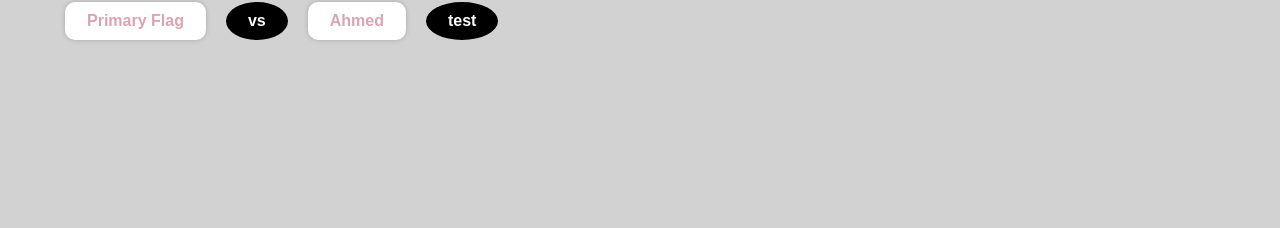
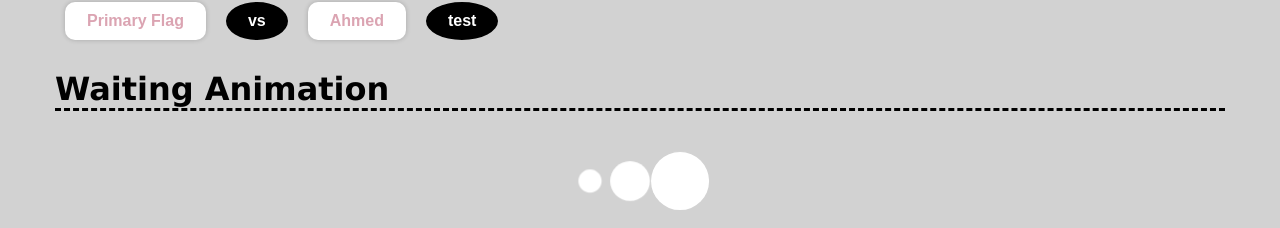
Before and after one commit to Chawki-Mbarki/Challenger-s-League, a React (Create React App) app in the folder client/: page /TestArea in a window 1280 px wide. Shown: the part 1160-1388 px from the top of the page. Before the commit the page ends 1210 px from the top, so only its background shows below. Built offline with nearby package versions, Linux system fonts and the light colour scheme; no server answers.

Commit message:
Client: Added the waiting animation to the Test Area

```diff
--- a/client/src/views/TestArea/TestArea.jsx
+++ b/client/src/views/TestArea/TestArea.jsx
@@ -1,5 +1,5 @@
 import React from "react";
-import { ProgressCircle, Btn, Input, Paragraph, Flag } from "../../components";
+import { ProgressCircle, Btn, Input, Paragraph, Flag, Waiting} from "../../components";
 import { Navbar } from "../../Containers";
 import Styles from './TestArea.module.css'
 
@@ -30,17 +30,22 @@ const TestArea = () => {
           <h2>Navigation Bar</h2>
           <Navbar />
         </div>
-        <h2>Progress Circle</h2>
         <div >
+          <h2>Progress Circle</h2>
           <ProgressCircle progress={70} text="Progress" />
         </div>
-        <h2>Flags</h2>
         <div>
+          <h2>Flags</h2>
           <Flag text="Primary Flag" type="primary" />
           <Flag text="vs" type="black" />
           <Flag text="Ahmed" type="primary" />
           <Flag text="test" type="black" />
         </div>
+        <div>
+          <h2>Waiting Animation</h2>
+          <Waiting />
+        </div>
+
       </div>
     </div>
   );
```
